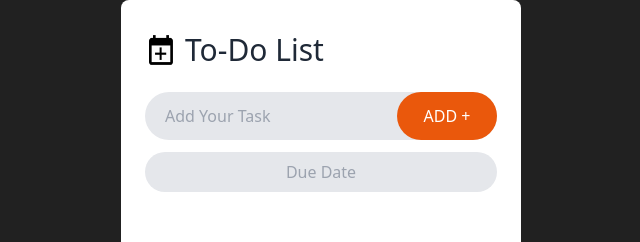
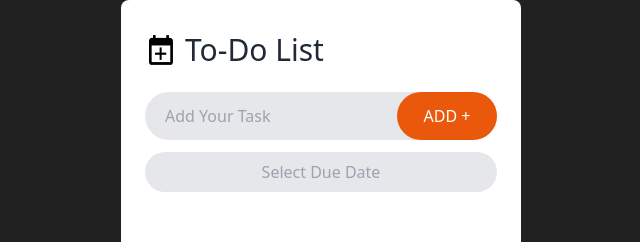
Before and after one commit to siddhantcvdi/ToDo, a React (Vite) app: page / in a window 1280 px wide. Shown: the top 242 px of the page, without its empty margins (319-959 px from the left). Built offline with nearby package versions, Linux system fonts and the light colour scheme.

Commit message:
Added bottom border to tasks

```diff
--- a/src/components/Task.jsx
+++ b/src/components/Task.jsx
@@ -7,7 +7,7 @@ function Task({task,delTask,doneTask}) {
     console.log('Child re rendered');
 
     return (
-        <div className="flex items-center gap-4 mt-4 border-b-black w-full cursor-pointer"
+        <div className="flex items-center gap-4 mt-4 border-b-[1px] pb-4 border-b-gray-300 w-full cursor-pointer "
         onClick={()=>{doneTask(task.id)}}>
             <div className='w-5'><img src={task.done?tick:nottick} alt="" /></div>
             <div className='w-full flex justify-between'>
--- a/src/components/ToDo.jsx
+++ b/src/components/ToDo.jsx
@@ -65,7 +65,7 @@ function ToDo() {
                 selected={dueDate}
                 onChange={(date) => setDueDate(date)}
                 dateFormat="MM/dd/yyyy"
-                placeholderText="Due Date"
+                placeholderText="Select Due Date"
                 className="h-5 w-full rounded-3xl bg-gray-200 p-5 outline-none mt-3 text-center text-gray-700"
                 />
             <div className="h-full overflow-y-scroll scrollbar-none">
```
